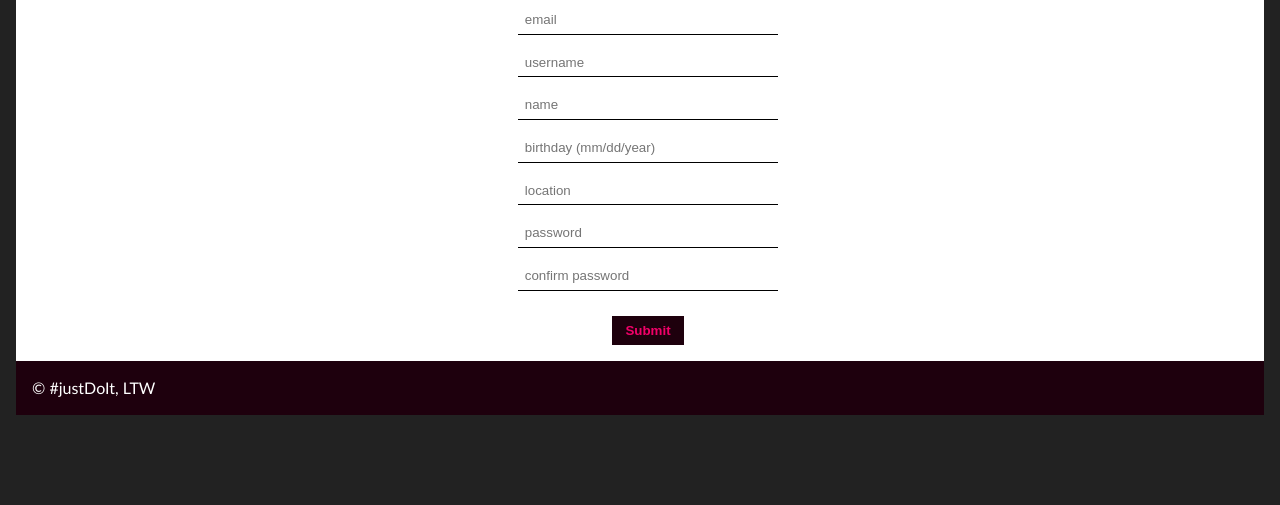
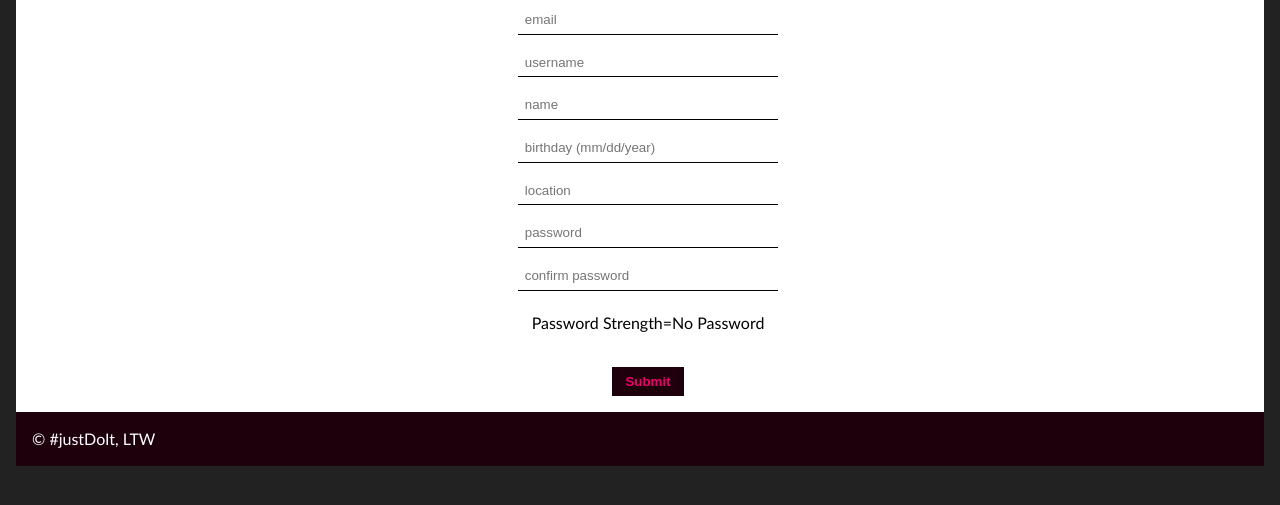
Before and after one commit to bruno02960/LTW, a PHP site: page /register.php in a window 1280 px wide. Shown: the part 131-636 px from the top of the page. Run offline with PHP 8.4, Linux system fonts and the light colour scheme; data comes from the database, SQL or seed files in the repository; both versions use the stored data as it was after the commit.

Commit message:
added password strength checking and update password validity checker regular expression to accept some special characters

```diff
--- a/#justDoIt/account/registerForm.js
+++ b/#justDoIt/account/registerForm.js
@@ -25,7 +25,7 @@ submitButton.addEventListener("click", function(event)
     var location = document.getElementById("locationInput").value;
     var PW = document.getElementById("passwordInput").value;
     var CPW = document.getElementById("confirmPasswordInput").value;
-    var regexPW = new RegExp("^(?=.*[a-z])(?=.*[A-Z])(?=.*\\d)[a-zA-Z\\d]{8,72}$");
+    var regexPW = new RegExp("^(?=.*[a-z])(?=.*[A-Z])(?=.*\\d)[a-zA-Z!$%^&*_@#~?\\d]{8,72}$");
     var regexBDay = new RegExp("^((0?[1-9]|1[012])[- /.](0?[1-9]|[12][0-9]|3[01])[- /.](19|20)?[0-9]{2})*$");
 
     if(username.length < '8')
--- a/#justDoIt/account/registerForm.php
+++ b/#justDoIt/account/registerForm.php
@@ -9,12 +9,84 @@
             <input id = "nameInput" type = "text" placeholder = "name" name = "name" required> <br>
             <input id = "dateInput" type = "text" placeholder = "birthday (mm/dd/year)" name = "birthday" required> <br>
             <input id = "locationInput" type = "text" placeholder = "location" name = "location" required> <br>
-            <input id = "passwordInput" type = "password" placeholder = "password" name = "password" required> <br>
+            <input id = "passwordInput" type = "password" placeholder = "password" name = "password" required><br>
             <input id = "confirmPasswordInput" type = "password" placeholder = "confirm password" name = "confirm_password" required> <br>
+            <p id="strLog">Password Strength=No Password</p>
             <input id = "sendForm" type = "submit" class = "hidden"> <br>
             <button id = "registerSubmit" type = "button"> Submit </button>
         </form>
     </section>
+    <script>
+        function passwordStrengthCalc(password){
+            var specialChar = "!$%^&*_@#~?";
+            var passwordScore =0;
+
+            var regexPW = new RegExp("^(?=.*[a-z])(?=.*[A-Z])(?=.*\\d)[a-zA-Z!$%^&*_@#~?\\d]{8,72}$");
+
+            if(regexPW.test(password)){
+
+                 //for each special character in the password 20 points are added to the password score
+                for(let i=0;i<password.length;++i){
+                    if(specialChar.indexOf(password.charAt(i))>-1){
+                        passwordScore += 20;
+                    }
+                }
+
+                 //if the password has lower case letter 20 points are added to its score
+                if(/[a-z]/.test(password)){
+                    passwordScore+=20;
+                }
+
+                 //if the password has upper case letter 20 points are added to its score
+                if(/[A-Z]/.test(password)){
+                    passwordScore+=20;
+                }
+
+                 //if the password has a number 20 points are added to its score
+                if(/[\d]/.test(password)){
+                    passwordScore+=20;
+                }
+
+                 //if the passwords lenghts is biger than 8 20 points are added to its score
+                if(password.length>=8){
+                    passwordScore+=20;
+                }
+
+                if(passwordScore>=100){
+                    return "High Security";
+                }
+                if(passwordScore>=80){
+                    return "Medium Security";
+                }
+                if(passwordScore>=60){
+                    return "Low Security";
+                }else{
+                    return "Very Low Security";
+                }
+
+
+            }else{
+                return "Invalid Password";
+            }
+        }
+
+        var form = document.querySelector('#registerForm');
+        if(form!=null){
+            let input = form.querySelector('#passwordInput');
+            if(input!=null){
+                input.onchange = function(){
+                    let password = input.value;
+                    let score = passwordStrengthCalc(password);
+                    let log =form.querySelector('#strLog');
+                    if(log!=null){
+                        log.innerHTML = ("Password Strength="+score);
+                    }
+                }
+            }
+        }
+
+
+    </script>
 </body>
 
 <script src="registerForm.js"></script>
```
Also changed, not shown: #justDoIt/database/clean_database.db.
